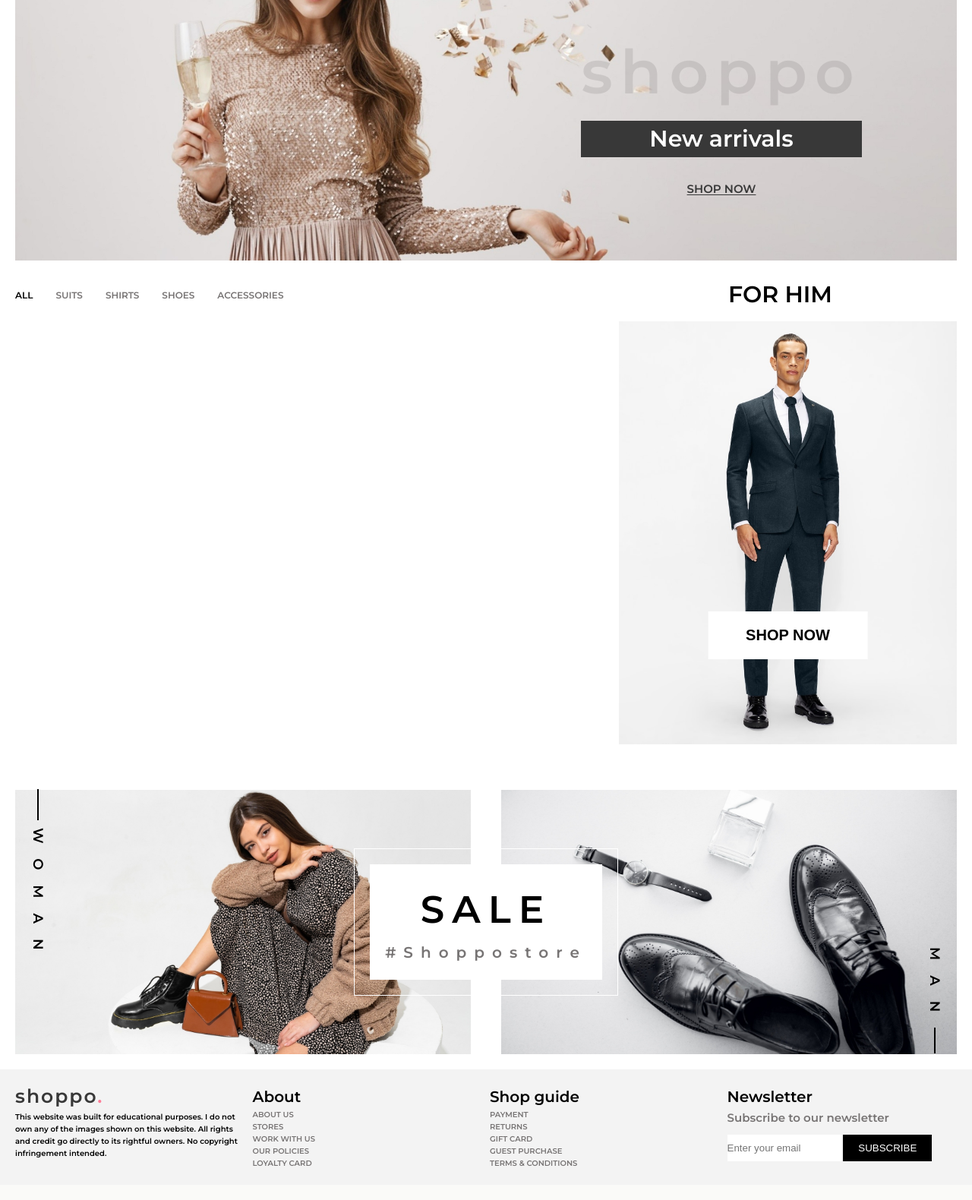
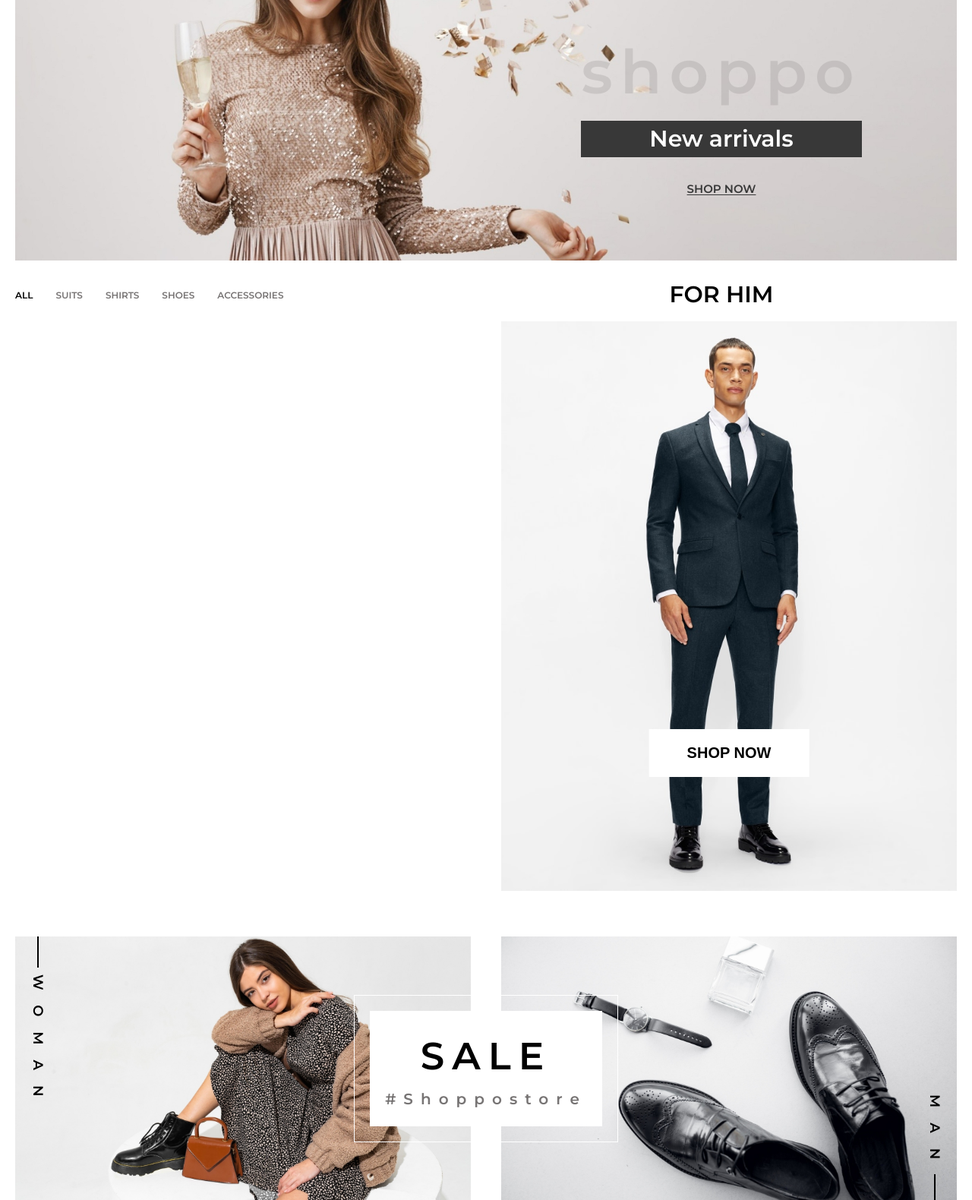
Before and after one commit to Leonas734/clothing_shop, a Django app: template clothing_shop/templates/clothing_shop/home_page.html in a window 1280 px wide. Shown: the part 1367-2947 px from the top of the page at 76% size. Before the commit the page ends 2903 px from the top, so only its background shows below. Run offline with Django 3.2, Linux system fonts and the light colour scheme; the template is opened without the code that fills it, so the values that code supplies are empty.

Commit message:
Mobile nav finished, edited men-product grid position Navigation links disappear after screen width hits 600px or less and displays a menu link instead. Upon clicking the 'menu' link the user is displayed the navigation in full screen.
Also edited mens products grid positioning, so the title and large
photo fit better on mobile devices.

```diff
--- a/clothing_shop/sass/sass/_base.scss
+++ b/clothing_shop/sass/sass/_base.scss
@@ -6,9 +6,7 @@ $color-secondary: #fe7d97;
 $color-white: #fff;
 
 // Breakpoints
-$bp-mega-large: 81.25em;
-$bp-largest: 68.75em;
-$bp-large: 62.5em;
+$bp-large: 37.5em; // 600px
 $bp-medium: 55em;
 
 $font-primary: "Montserrat", sans-serif;
--- a/clothing_shop/sass/sass/_nav-bar.scss
+++ b/clothing_shop/sass/sass/_nav-bar.scss
@@ -14,6 +14,16 @@
     margin-left: 2rem;
   }
 
+  &__mobile-menu {
+    grid-column: 3/4;
+    align-self: center;
+    justify-self: center;
+    font-size: 1.3rem;
+    display: none;
+    @media only screen and (max-width: $bp-large) {
+      display: block;
+    }
+  }
   &__links {
     grid-column: 2/3;
     display: grid;
@@ -21,6 +31,10 @@
     grid-column-gap: 2rem;
     justify-items: center;
     transform: translateY(-0.2rem);
+
+    @media only screen and (max-width: $bp-large) {
+      display: none;
+    }
   }
 
   &__link {
--- a/clothing_shop/sass/sass/_shop-now.scss
+++ b/clothing_shop/sass/sass/_shop-now.scss
@@ -24,7 +24,7 @@
     }
     &--man {
       margin-left: 2rem;
-      grid-column: col-start 6 / col-end 8;
+      grid-column: col-start 5 / col-end 8;
     }
     grid-row: 2/3;
     display: flex;
@@ -54,7 +54,7 @@
       grid-column: col-start 1 / col-end 3;
     }
     &--man {
-      grid-column: col-start 6 / col-end 8;
+      grid-column: col-start 5 / col-end 8;
     }
     justify-self: center;
     align-self: center;
@@ -86,7 +86,7 @@
       grid-column: col-start 4 / columns-end;
     }
     &--man {
-      grid-column: columns-start / col-end 5;
+      grid-column: columns-start / col-end 4;
     }
     grid-template-columns: repeat(auto-fit, minmax(31%, 1fr));
     display: grid;
--- a/clothing_shop/static/clothing_shop/javascript/script.js
+++ b/clothing_shop/static/clothing_shop/javascript/script.js
@@ -283,7 +283,8 @@ function loadCartProductsFromStorage() {
 function initMobileNav() {
   const mobileNav = document.querySelector(".mobile-nav");
   closeMobileDivEvListener();
-  openMobileDivEvListener();
+  openMobileNavEvListener();
+
   function closeMobileDivEvListener() {
     const crossDiv = document.querySelector(".mobile-nav__cross");
     mobileNav.addEventListener("click", (e) => {
@@ -291,6 +292,12 @@ function initMobileNav() {
       if (e.path.indexOf(crossDiv) >= 0) {
         mobileNav.style.display = "none";
       }
+    });
+  }
+  function openMobileNavEvListener() {
+    const mobileMenuDiv = document.querySelector(".nav-bar__mobile-menu");
+    mobileMenuDiv.addEventListener("click", (e) => {
+      mobileNav.style.display = "block";
     });
   }
 }
--- a/clothing_shop/static/clothing_shop/style.css
+++ b/clothing_shop/static/clothing_shop/style.css
@@ -10,7 +10,7 @@
 html {
   box-sizing: border-box;
   font-size: 62.5%; }
-  @media only screen and (max-width: 62.5em) {
+  @media only screen and (max-width: 37.5em) {
     html {
       font-size: 55%; } }
 
@@ -160,6 +160,15 @@ body {
   grid-column-gap: 2rem; }
   .nav-bar__logo {
     margin-left: 2rem; }
+  .nav-bar__mobile-menu {
+    grid-column: 3/4;
+    align-self: center;
+    justify-self: center;
+    font-size: 1.3rem;
+    display: none; }
+    @media only screen and (max-width: 37.5em) {
+      .nav-bar__mobile-menu {
+        display: block; } }
   .nav-bar__links {
     grid-column: 2/3;
     display: grid;
@@ -167,6 +176,9 @@ body {
     grid-column-gap: 2rem;
     justify-items: center;
     transform: translateY(-0.2rem); }
+    @media only screen and (max-width: 37.5em) {
+      .nav-bar__links {
+        display: none; } }
   .nav-bar__link {
     font-size: 1.2rem;
     white-space: nowrap; }
@@ -267,7 +279,7 @@ body {
       grid-column: col-start 1 / col-start 4; }
     .shop-now__image-container--man {
       margin-left: 2rem;
-      grid-column: col-start 6 / col-end 8; }
+      grid-column: col-start 5 / col-end 8; }
   .shop-now__photo {
     object-fit: cover;
     width: 100%; }
@@ -286,7 +298,7 @@ body {
     .shop-now__title--woman {
       grid-column: col-start 1 / col-end 3; }
     .shop-now__title--man {
-      grid-column: col-start 6 / col-end 8; }
+      grid-column: col-start 5 / col-end 8; }
   .shop-now__categories {
     grid-row: 1/2;
     align-self: center;
@@ -309,7 +321,7 @@ body {
     .shop-now__products--woman {
       grid-column: col-start 4 / columns-end; }
     .shop-now__products--man {
-      grid-column: columns-start / col-end 5; }
+      grid-column: columns-start / col-end 4; }
 
 .new-arrivals {
   background-image: url(./img/new-arrivals-img-3.jpg);
--- a/clothing_shop/templates/clothing_shop/base_template.html
+++ b/clothing_shop/templates/clothing_shop/base_template.html
@@ -43,6 +43,7 @@
         <a href="#" class="nav-bar__link link-one">Pages</a>
         <a href="#" class="nav-bar__link link-one">Contact us</a>
       </div>
+      <div class="nav-bar__mobile-menu">Menu</div>
       <div class="nav-bar__cart">
         <div class="nav-bar__cart-total"></div>
         <div class="nav-bar__cart-products">
```
